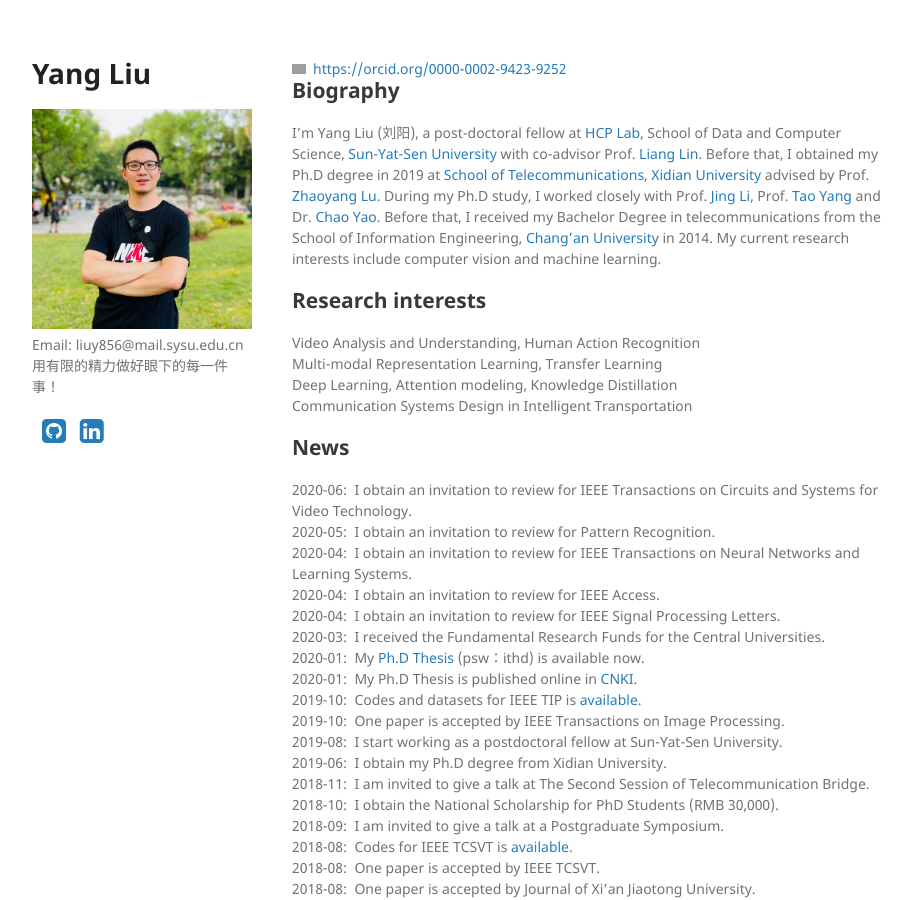
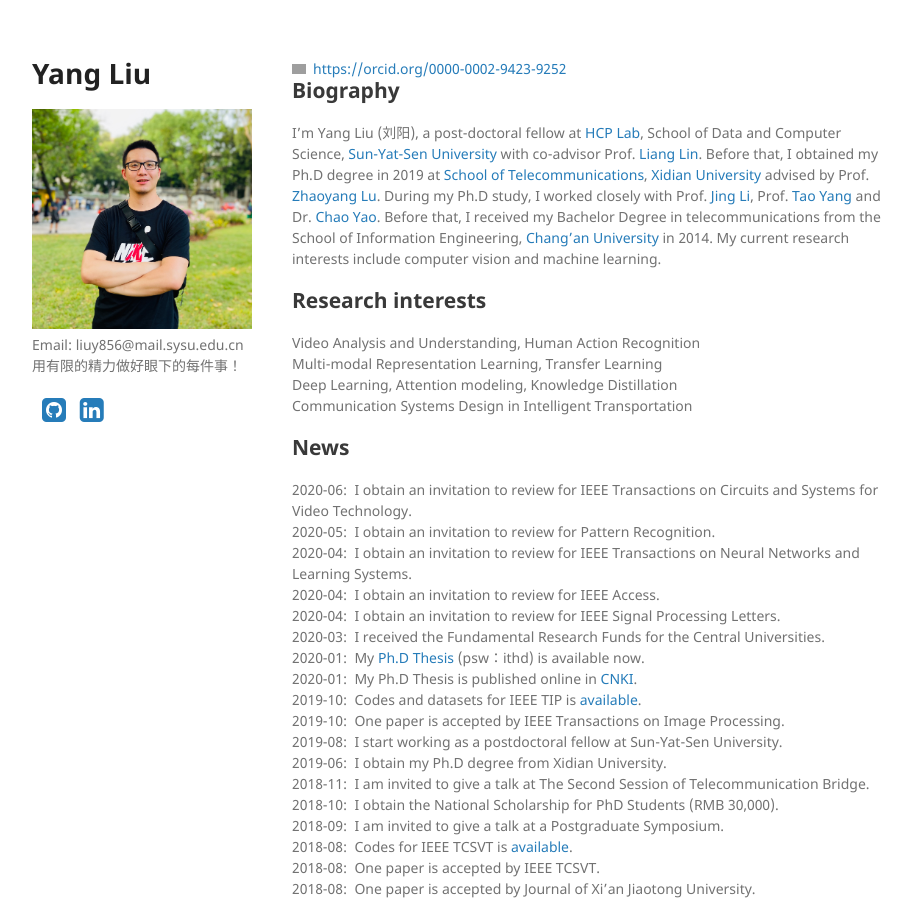
Before and after one commit to YangLiu9208/home, a Jekyll site: the page built from index.md, in a window 1280 px wide and 900 px high. Shown: the whole window, without its empty margins (178-1089 px from the left). Built offline with Jekyll 4.4.1, drawn with Linux system fonts in a browser that asks for light colours; a style sheet for code colours, icons or effects is not loaded; grey boxes are pictures that could not be loaded.

Commit message:
Update _config.yml

```diff
--- a/_config.yml
+++ b/_config.yml
@@ -1,3 +1,3 @@
 title: Yang Liu
-description: "Email: liuy856@mail.sysu.edu.cn  用有限的精力做好眼下的每一件事！"
+description: "Email: liuy856@mail.sysu.edu.cn  用有限的精力做好眼下的每件事！"
 theme: jekyll-theme-minimal
```
